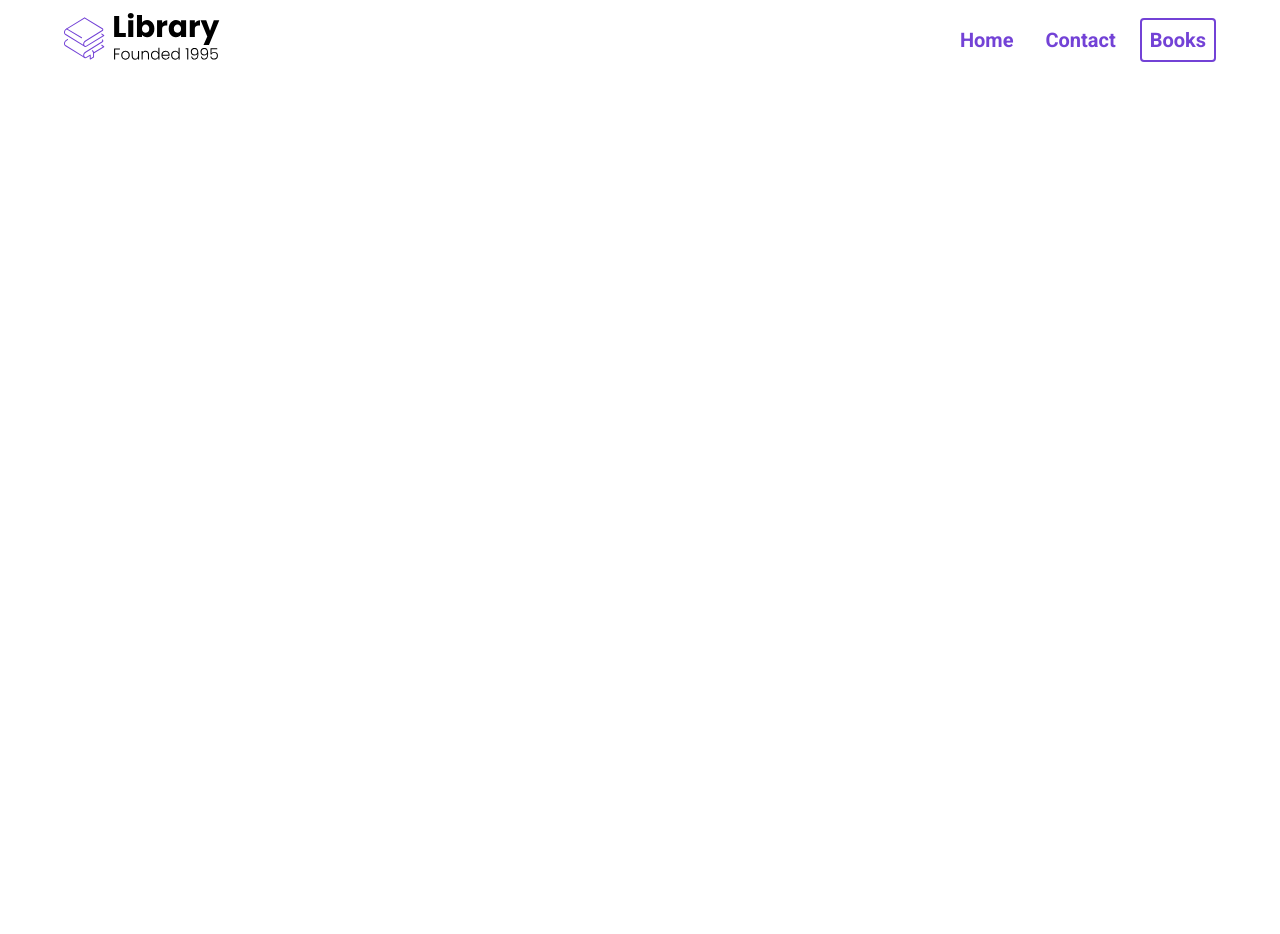
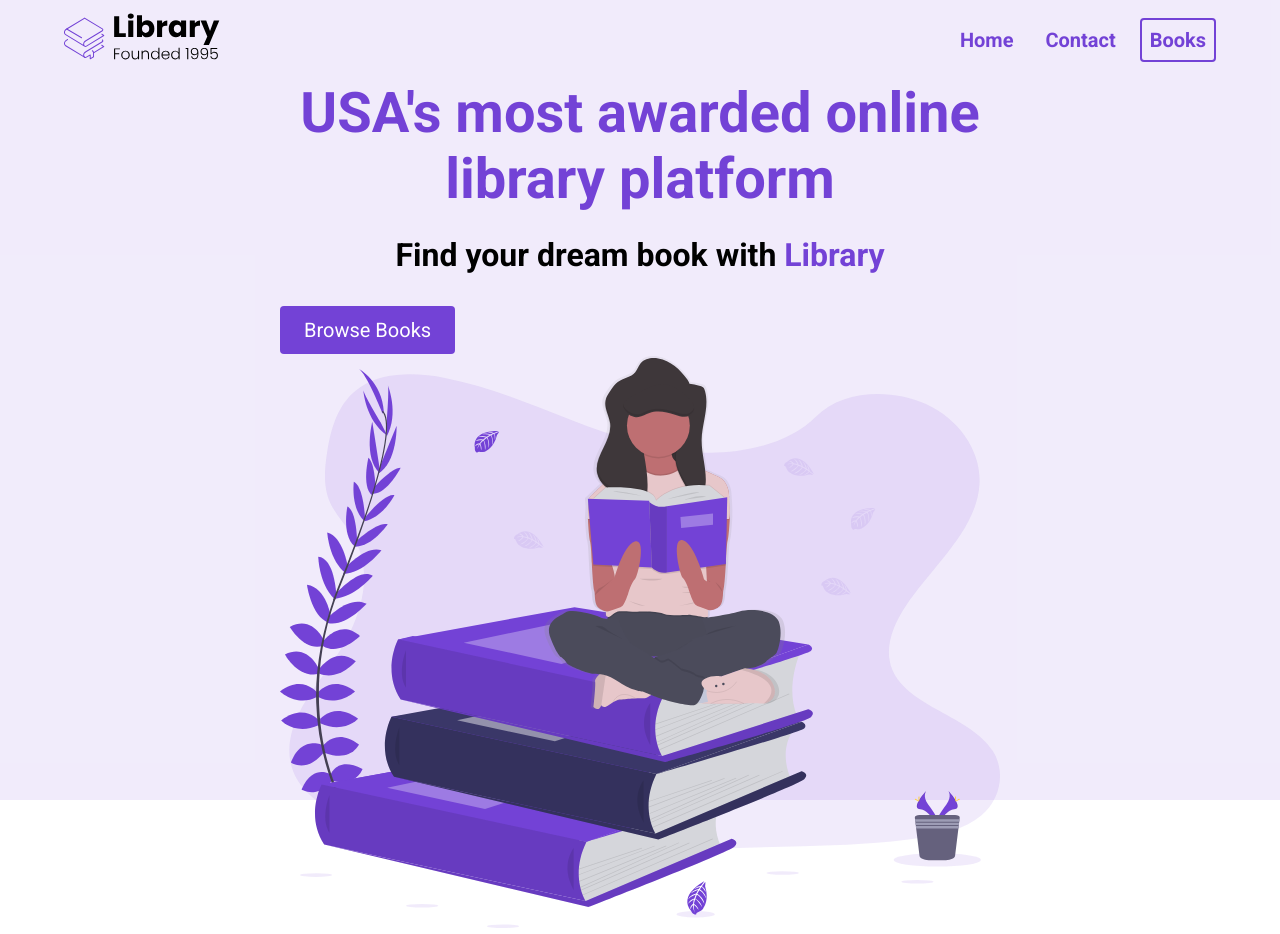
Before and after one commit to jbouch11/E-Commerce-Project, a plain HTML site: page index.html in a window 1280 px wide. Before the commit the page ends 800 px from the top, so only its background shows below. Drawn offline with Linux system fonts and the light colour scheme.

Commit message:
added button to header container

```diff
--- a/index.html
+++ b/index.html
@@ -1,16 +1,17 @@
 <!DOCTYPE html>
 <html lang="en">
   <head>
-    <meta charset="UTF-8">
-    <meta http-equiv="X-UA-Compatible" content="IE=edge">
-    <meta name="viewport" content="width=device-width, initial-scale=1.0">
+    <meta charset="UTF-8" />
+    <meta http-equiv="X-UA-Compatible" content="IE=edge" />
+    <meta name="viewport" content="width=device-width, initial-scale=1.0" />
     <title>Document</title>
-    <link rel="stylesheet" href="styles.css">
+    <link rel="stylesheet" href="styles.css" />
   </head>
   <body>
+    <section id="landing">
       <nav>
         <div class="nav__container">
-            <img class="logo" src="./assets/Library.svg" alt="">
+          <img class="logo" src="./assets/Library.svg" alt="" />
           <ul class="nav__links">
             <li><a href="#" class="nav__link">Home</a></li>
             <li><a href="#" class="nav__link">Contact</a></li>
@@ -18,5 +19,20 @@
           </ul>
         </div>
       </nav>
+      <header>
+        <div class="header__container">
+          <div class="header__description">
+            <h1>USA's most awarded online library platform</h1>
+            <h2>
+              Find your dream book with <span class="purple">Library</span>
+            </h2>
+            <button class="btn">Browse Books</button>
+          </div>
+          <figure>
+            <img src="./assets/Undraw_Books.svg" alt="" />
+          </figure>
+        </div>
+      </header>
+    </section>
   </body>
 </html>
--- a/styles.css
+++ b/styles.css
@@ -1,15 +1,20 @@
-@import url('https://fonts.googleapis.com/css2?family=Lato:wght@400;700&family=Roboto:wght@400;500;700&display=swap');
+@import url("https://fonts.googleapis.com/css2?family=Lato:wght@400;700&family=Roboto:wght@400;500;700&display=swap");
 
 * {
   padding: 0;
   margin: 0;
   box-sizing: border-box;
-    font-family: 'Roboto', sans-serif;
+  font-family: "Roboto", sans-serif;
 }
 
 nav {
   height: 80px;
   display: flex;
+}
+
+img {
+  width: 100%;
+  height: 100%;
 }
 
 .nav__container {
@@ -20,6 +25,10 @@ nav {
   justify-content: space-between;
   align-items: center;
   margin: 0 auto;
+}
+
+.purple {
+  color: #7342d6;
 }
 
 .logo {
@@ -55,3 +64,51 @@ li {
 .nav__link--primary:hover {
   text-decoration: none;
 }
+
+#landing {
+  background-color: rgba(115, 66, 214, 0.1);
+}
+
+header {
+  height: calc(100vh - 80px);
+}
+
+.header__container {
+  width: 100%;
+  max-width: 720px;
+  margin: 0 auto;
+  height: 100%;
+  display: flex;
+  flex-direction: column;
+  justify-content: space-around;
+}
+
+h1 {
+  font-size: 56px;
+  color: #7342d6;
+  margin-bottom: 24px;
+  text-align: center;
+}
+
+h2 {
+  font-size: 32px;
+  margin-bottom: 32px;
+  text-align: center;
+}
+
+button {
+  cursor: pointer;
+}
+
+button:active {
+  transform: translateY(1px);
+}
+
+.btn {
+  background-color: #7342d6;
+  color: white;
+  padding: 12px 24px;
+  font-size: 20px;
+  border-radius: 4px;
+  border: none;
+}
```
Lines whose indentation alone changed are shown as unchanged.
